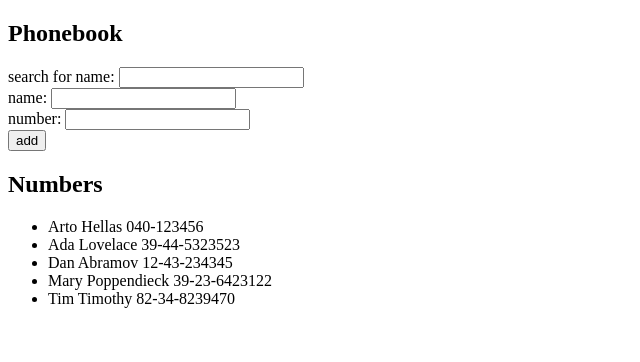
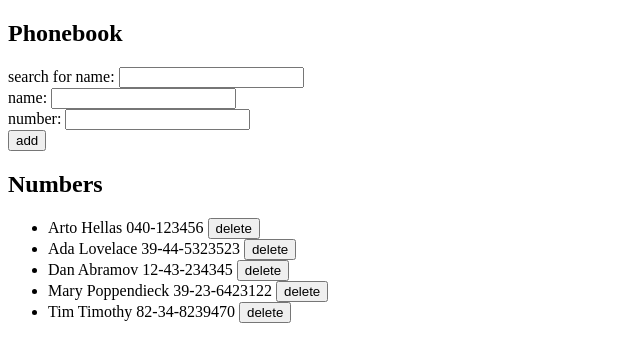
Before and after one commit to kmk9000/phonebook, a React (Vite) app: page / in a window 1280 px wide. Shown: the top 362 px of the page, without its empty margins (0-640 px from the left). Built offline with nearby package versions, Linux system fonts and the light colour scheme; data requests are answered from the project's data file.

Commit message:
add dummy delete button to Persons component

```diff
--- a/src/components/Persons.jsx
+++ b/src/components/Persons.jsx
@@ -4,7 +4,8 @@ const Persons = ({ personsToShow }) => {
     <ul>
       {personsToShow.map((person) => (
         <li key={person.name}>
-          {person.name} {person.number}
+          {person.name} {person.number}{" "}
+          <button onClick={() => console.log("button clicked")}>delete</button>
         </li>
       ))}
     </ul>
```
